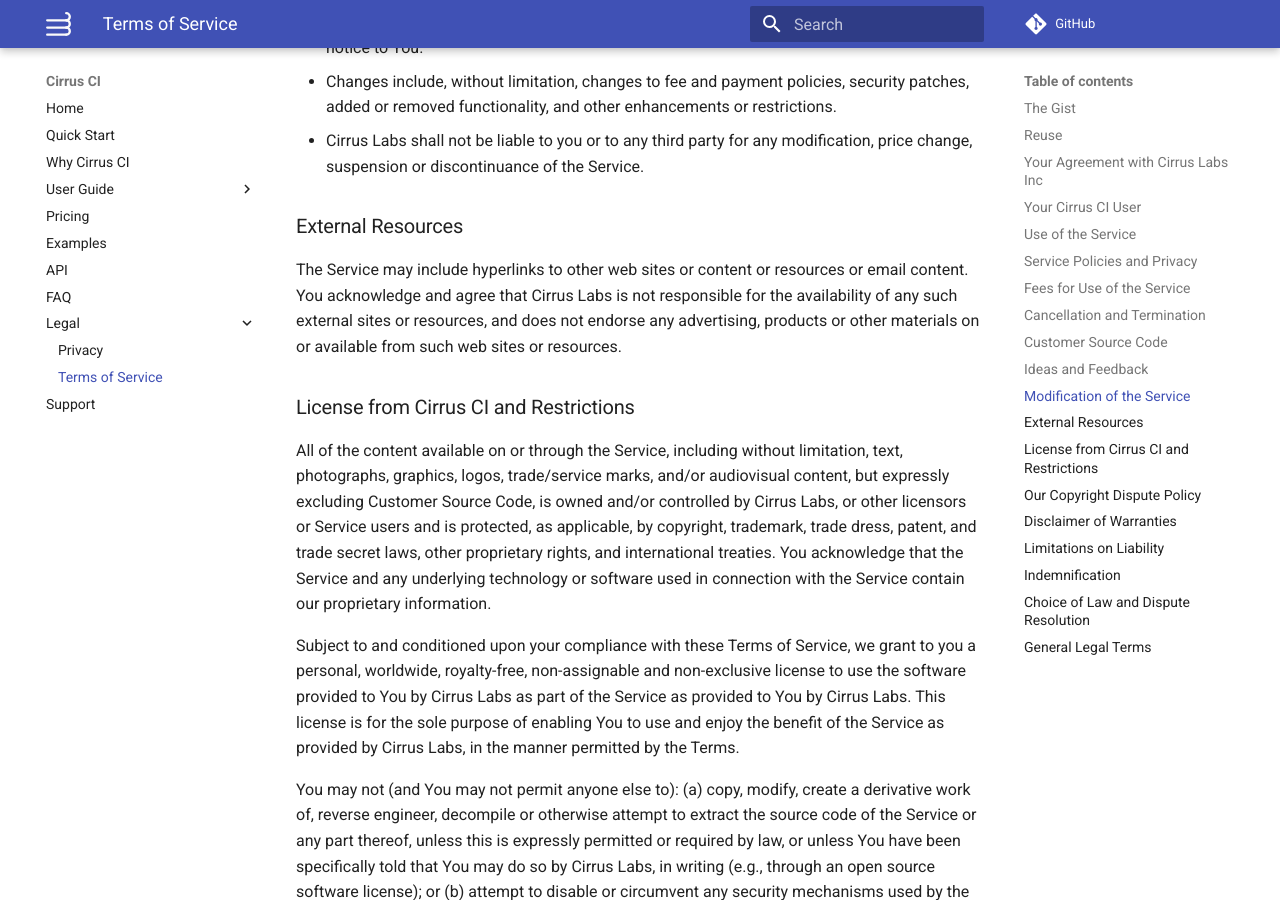
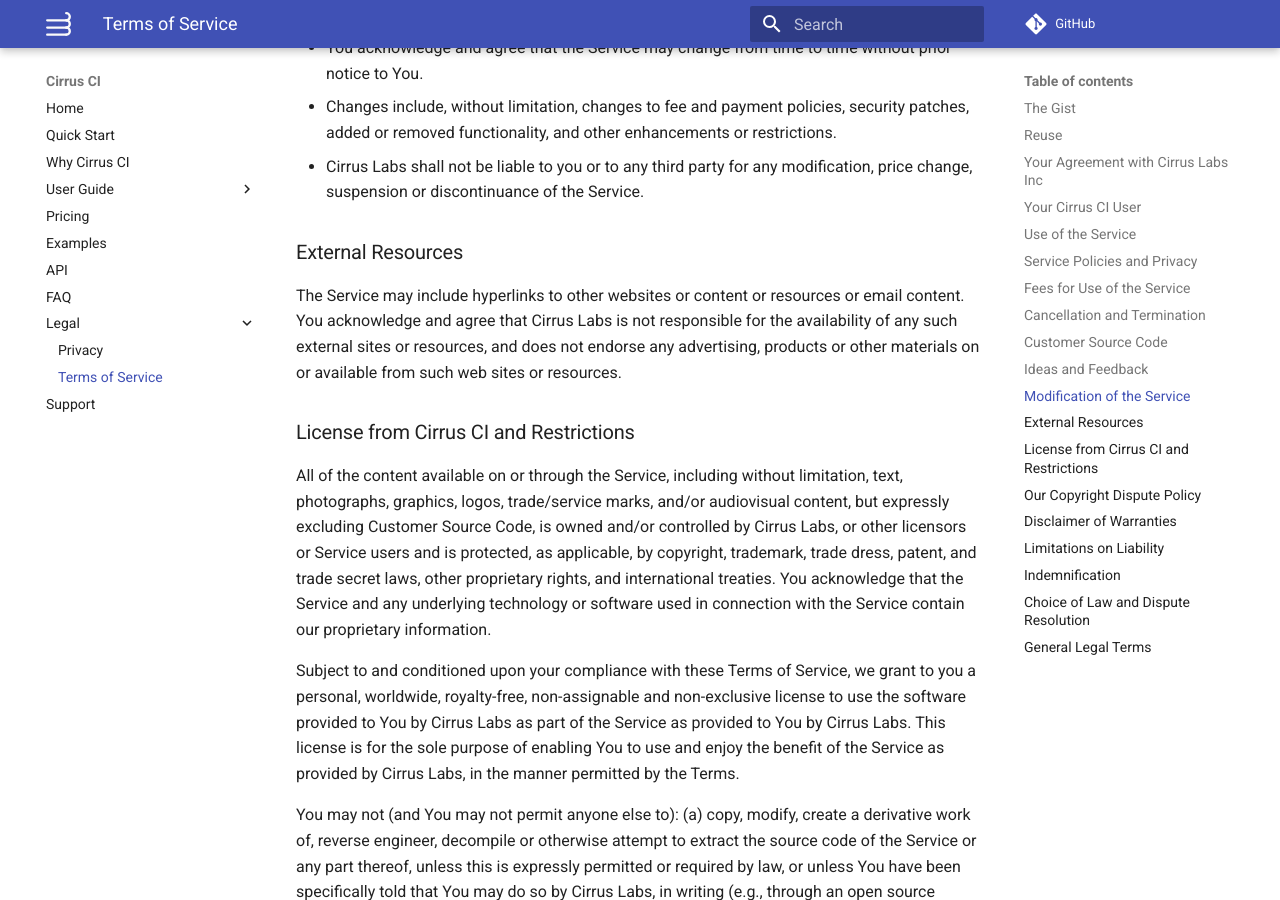
Before and after one commit to cirruslabs/cirrus-ci-docs, an MkDocs documentation site: the page built from docs/legal/terms.md, in a window 1280 px wide and 900 px high, scrolled down 3357 px. Built offline with MkDocs 1.6.1 and Material for MkDocs 9.7.7, drawn with Linux system fonts in a browser that asks for light colours; comment, search, counter and statistics services are not loaded; some of the changed text lies outside the part shown.

Commit message:
Update terms & privacy for some grammar stuff (#148)
* Update terms for some grammar stuff

* Update docs/legal/terms.md

Co-Authored-By: RDIL <jumbocakefdx@gmail.com>

* Add privacy here

* Update docs/legal/privacy.md

Co-Authored-By: RDIL <jumbocakefdx@gmail.com>

```diff
--- a/docs/legal/terms.md
+++ b/docs/legal/terms.md
@@ -17,7 +17,7 @@ The Terms of Service, the Cirrus CI Service, and our prices can change at any ti
 of any price changes. We'll try to warn you about major changes to the Terms of Service or Cirrus CI, but we make no guarantees.
 
 That's the basic idea, but you must read through the entire Terms of Service below and agree with all the details before
-you use any of our sites (whether or not you have signed up).
+you use any of our websites or services (whether or not you have signed up).
 
 ### Reuse
 
@@ -80,7 +80,7 @@ and [GitHub Marketplace Developer Agreement](https://help.github.com/articles/gi
 
 ### Cancellation and Termination
 
-* You must cancel Your subscription via GitHub Marketplace with respect to [GitHub Marketplace Terms of Service](https://help.github.com/articles/github-marketplace-terms-of-service/).
+* You must cancel your subscription via GitHub Marketplace with respect to [GitHub Marketplace Terms of Service](https://help.github.com/articles/github-marketplace-terms-of-service/).
 * You agree that Cirrus Labs, in its sole discretion and for any or no reason, may terminate or suspend Your subscription. You agree that any termination of Your access to the Service may be without prior notice, and You agree that Cirrus CI will not be liable to You or any third party for such termination.
 
 ### Customer Source Code
@@ -107,7 +107,7 @@ use the Idea without any additional compensation to You, and/or to disclose the
 
 ### External Resources
 
-The Service may include hyperlinks to other web sites or content or resources or email content. You acknowledge and
+The Service may include hyperlinks to other websites or content or resources or email content. You acknowledge and
 agree that Cirrus Labs is not responsible for the availability of any such external sites or resources, and does not
 endorse any advertising, products or other materials on or available from such web sites or resources.
 
```
Also changed, not shown: other parts of docs/legal/terms.md (+1 -1 lines), docs/legal/privacy.md (+2 -2 lines).
